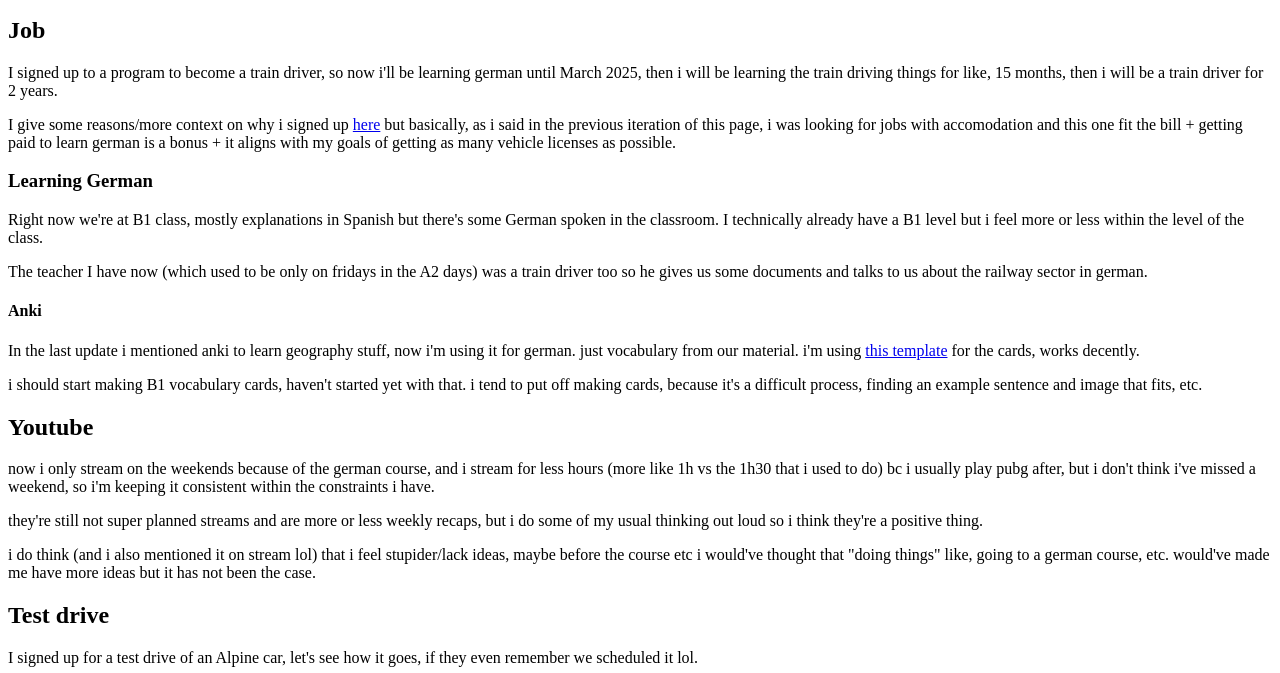
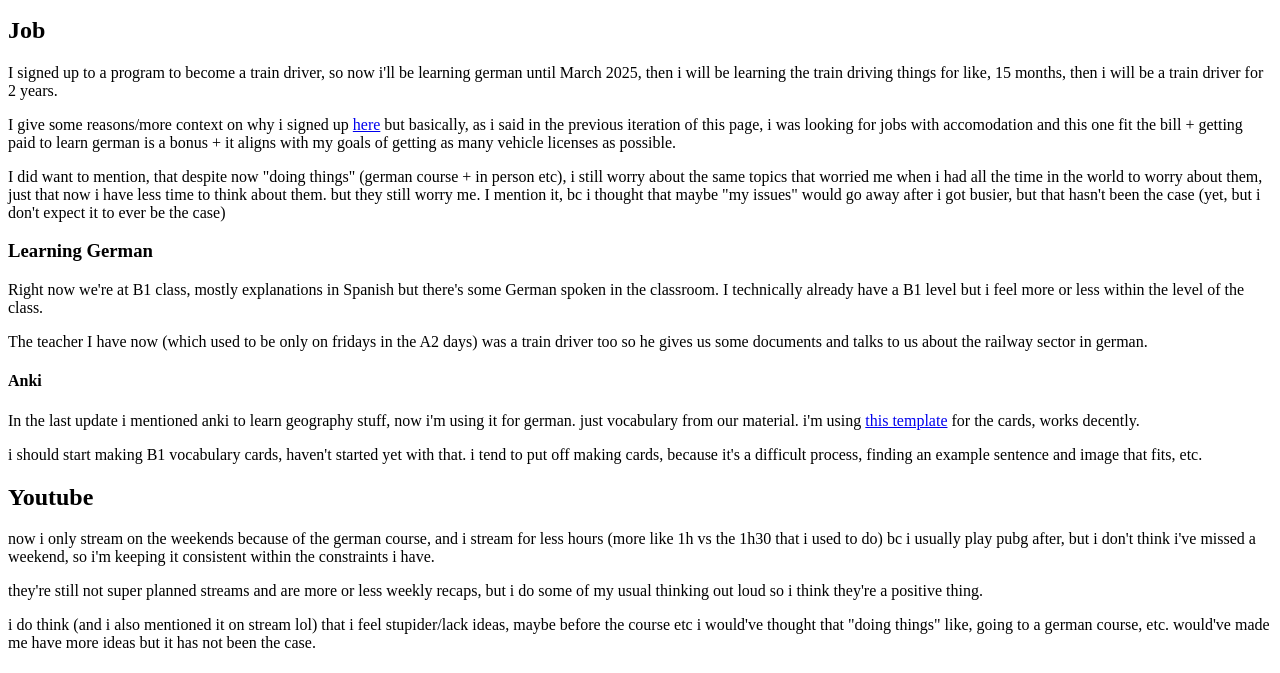
Before and after one commit to coscorrodrift/personal-website-1, a plain HTML site: page now.html in a window 1280 px wide. Shown: the part 127-800 px from the top of the page. Drawn offline with Linux system fonts and the light colour scheme.

Commit message:
added a paragraph to Job

```diff
--- a/now.html
+++ b/now.html
@@ -23,6 +23,7 @@
   <h2>Job</h2>
   <p>I signed up to a program to become a train driver, so now i'll be learning german until March 2025, then i will be learning the train driving things for like, 15 months, then i will be a train driver for 2 years.</p>
   <p>I give some reasons/more context on why i signed up <a href="https://www.youtube.com/watch?v=jRmuo8QWBXU">here</a> but basically, as i said in the previous iteration of this page, i was looking for jobs with accomodation and this one fit the bill + getting paid to learn german is a bonus + it aligns with my goals of getting as many vehicle licenses as possible.</p>
+  <p>I did want to mention, that despite now "doing things" (german course + in person etc), i still worry about the same topics that worried me when i had all the time in the world to worry about them, just that now i have less time to think about them. but they still worry me. I mention it, bc i thought that maybe "my issues" would go away after i got busier, but that hasn't been the case (yet, but i don't expect it to ever be the case) </p>
 
   <h3>Learning German</h3>
 
```
